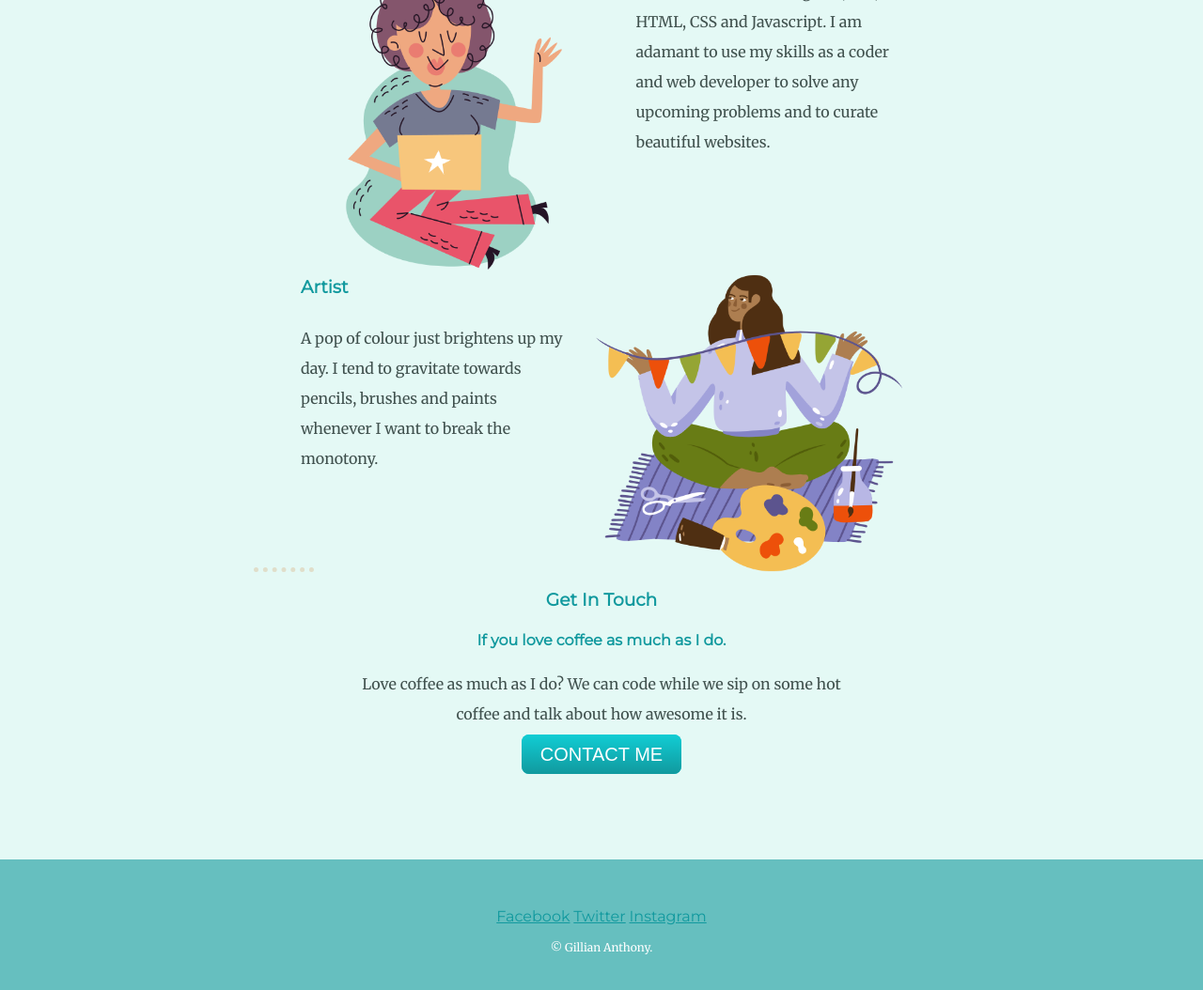
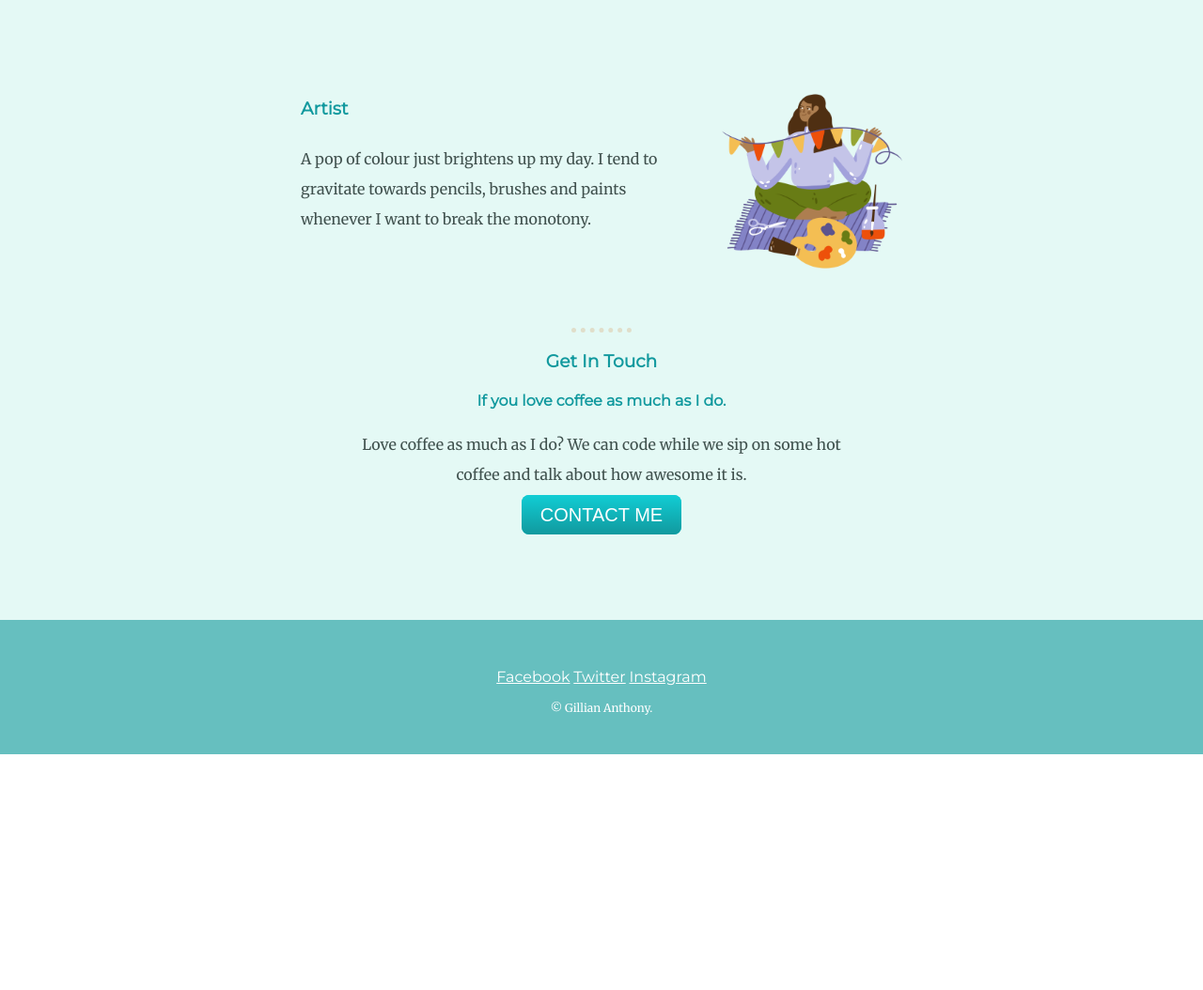
Before and after one commit to gilliananthony/my-site, a plain HTML site: page index.html in a window 1280 px wide. Shown: the part 1918-2972 px from the top of the page at 94% size. After the commit the page ends 2721 px from the top, so only its background shows below. Drawn offline with Linux system fonts and the light colour scheme.

Commit message:
Add files via upload

```diff
--- a/css/styles.css
+++ b/css/styles.css
@@ -72,7 +72,7 @@ h4{
 }
 
 .footer-link {
-  color: #11999E;
+  color: white;
 }
 .skills{
   margin: 100px auto;
@@ -84,12 +84,12 @@ h4{
   line-height: 2;
 }
 .image{
-  width: 51%;
+  width: 25%;
   float: left;
   margin-right: 30px;
 }
 .image2{
-  width: 51%;
+  width: 30%;
   float: right;
   margin-left: 30px;
 }
```
